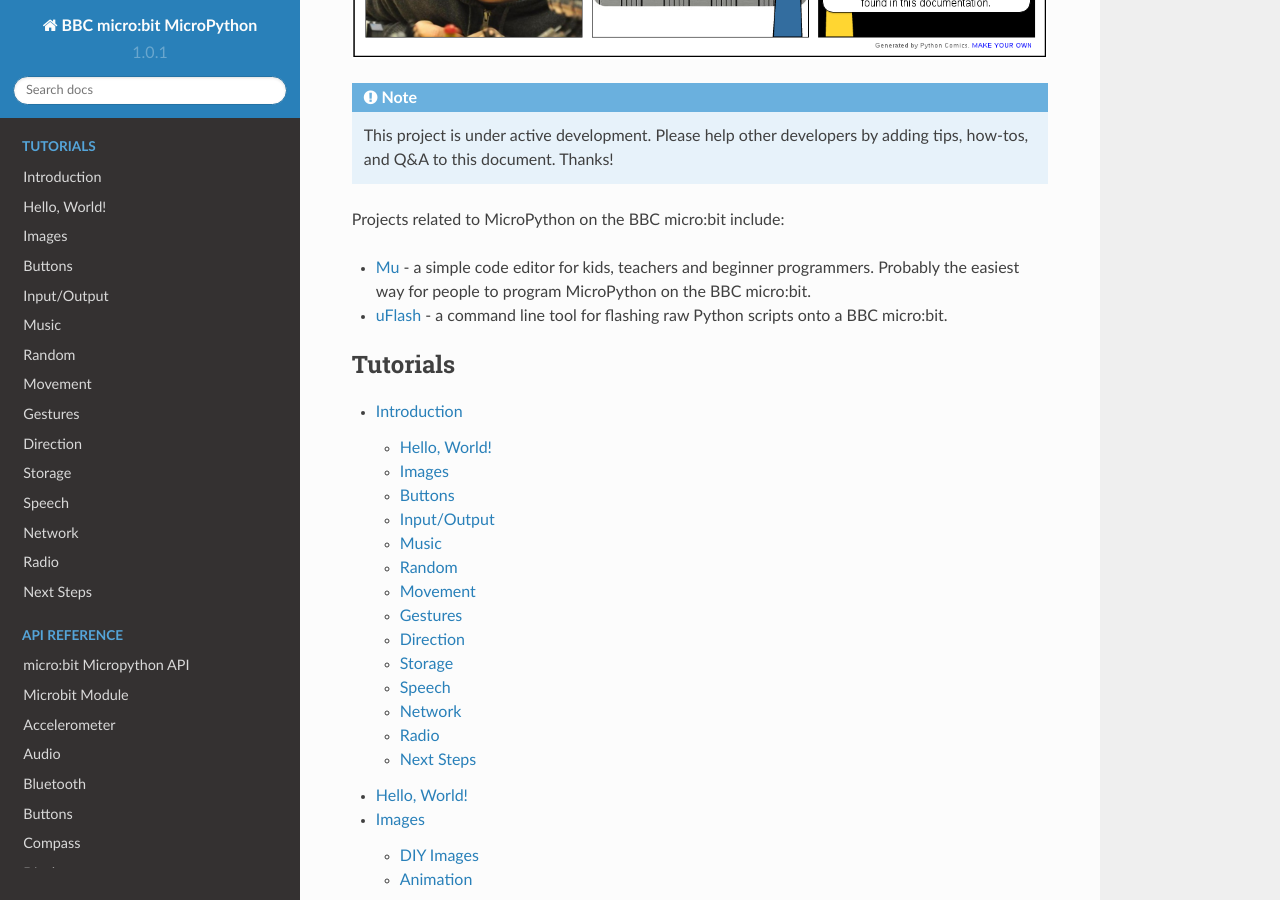
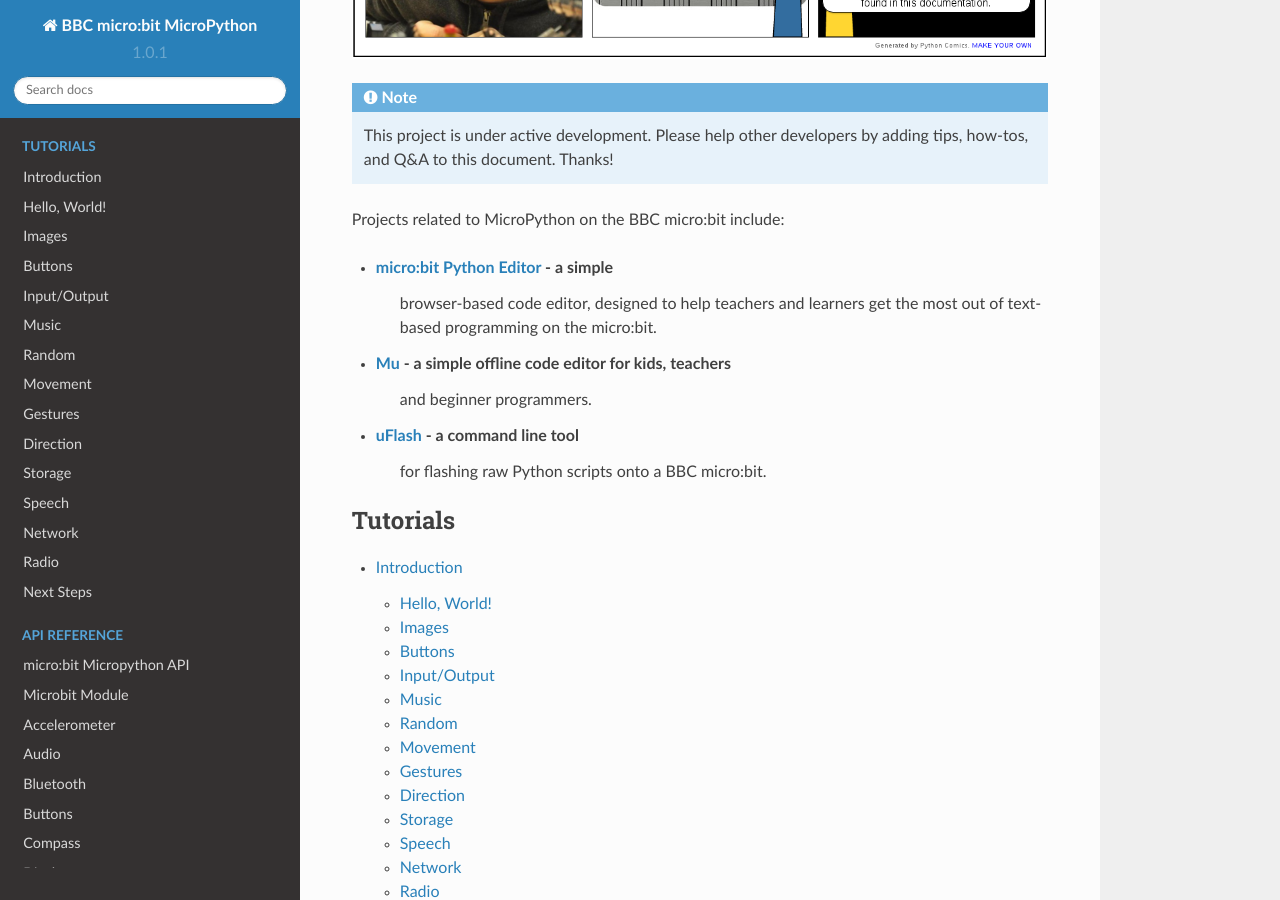
Before and after one commit to bbcmicrobit/micropython, a Sphinx documentation site: the page built from docs/index.rst, in a window 1280 px wide and 900 px high, scrolled down 798 px. Built offline with Sphinx 7.4.7 and the Read the Docs theme 2.0.0, drawn with Linux system fonts in a browser that asks for light colours; pages that are not in the unit, such as notebooks, are missing from menus.

Commit message:
add Python Editor

```diff
--- a/docs/index.rst
+++ b/docs/index.rst
@@ -8,9 +8,10 @@
 
 Welcome!
 
-The `BBC micro:bit <https://microbit.org>`_ is a small computing device for children. One of the
-languages it understands is the popular Python programming language. The
-version of Python that runs on the BBC micro:bit is called MicroPython.
+The `BBC micro:bit <https://microbit.org>`_ is a small computing device for
+children. One of the languages it understands is the popular Python programming
+language. The version of Python that runs on the BBC micro:bit is called
+MicroPython.
 
 This documentation includes lessons for teachers
 and API documentation for developers (check out the index on the left). We hope
@@ -23,7 +24,8 @@
     to the latest device, you will see a note or comment marking this as
     **V2**.
 
-If you're a new programmer, teacher or unsure where to start, begin with the tutorials.
+If you're a new programmer, teacher or unsure where to start, begin with the
+tutorials.
 
 .. image:: comic.png
 
@@ -35,8 +37,13 @@
 
 Projects related to MicroPython on the BBC micro:bit include:
 
-* `Mu <https://github.com/ntoll/mu>`_ - a simple code editor for kids, teachers and beginner programmers. Probably the easiest way for people to program MicroPython on the BBC micro:bit.
-* `uFlash <https://uflash.readthedocs.io/en/latest/>`_ - a command line tool for flashing raw Python scripts onto a BBC micro:bit.
+* `micro:bit Python Editor <https://python.microbit.org>`_ - a simple
+   browser-based code editor, designed to help teachers and learners get the
+   most out of text-based programming on the micro:bit.
+* `Mu <https://codewith.mu>`_ - a simple offline code editor for kids, teachers
+   and beginner programmers.
+* `uFlash <https://uflash.readthedocs.io/en/latest/>`_ - a command line tool
+   for flashing raw Python scripts onto a BBC micro:bit.
 
 .. toctree::
     :maxdepth: 2
```
